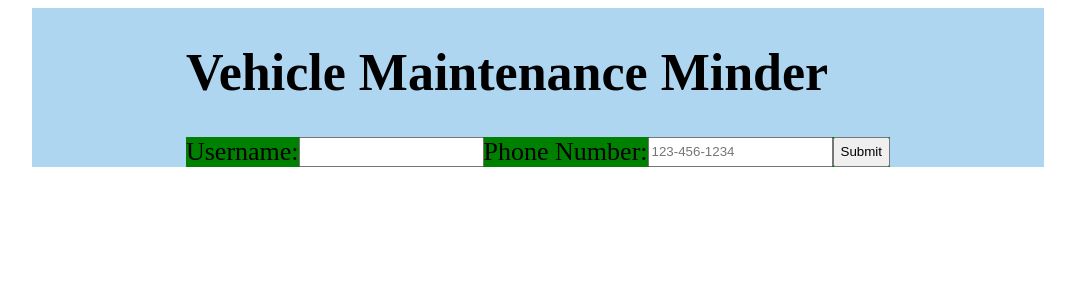
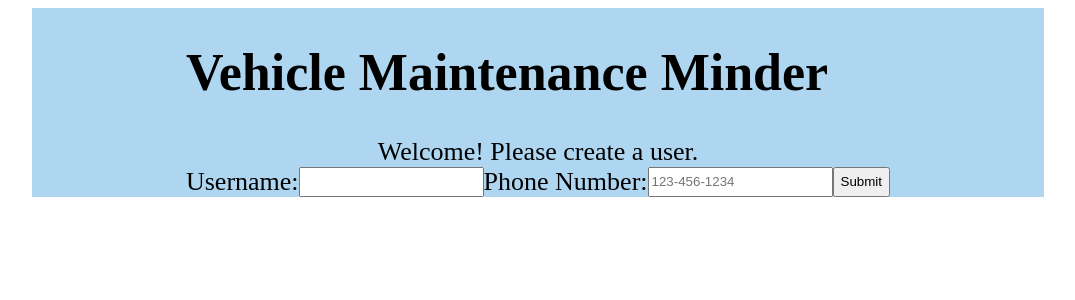
Before and after one commit to jjdev86/Vehicle-Maintenance-Minder-, a React app: page / in a window 1280 px wide. Shown: the top 300 px of the page, without its empty margins (102-1177 px from the left). Built offline with nearby package versions, Linux system fonts and the light colour scheme; the HTML template or start-up script is replaced by a standard one.

Commit message:
Add welcome greeting

```diff
--- a/client/src/components/AddUser.jsx
+++ b/client/src/components/AddUser.jsx
@@ -3,12 +3,12 @@ import styled from 'styled-components';
 import axios from 'axios';
 
 const Wrapper = styled.div`
-background-color: green;
+text-align: center;
 display: grid;
 `;
 
 class AddUser extends Component {
-  constructor(props){
+  constructor(props) {
     super(props);
     this.state = {
       username: '',
@@ -19,7 +19,7 @@ class AddUser extends Component {
   onStateChage(e) {
     let name = e.target.name;
     let value = e.target.value;
-    this.setState({ [name]: value});
+    this.setState({ [name]: value });
   }
 
   onSubmit(event) {
@@ -47,7 +47,8 @@ class AddUser extends Component {
   render() {
     return (
       <Wrapper>
-          <form style={{display: 'flex'}}>
+        Welcome! Please create a user.
+        <form style={{ display: 'flex' }}>
           Username:<br />
           <input type="text" name="username" value={this.state.username} onChange={(e) => this.onStateChage(e)} />
           Phone Number: <br />
```
Lines whose indentation alone changed are shown as unchanged.
